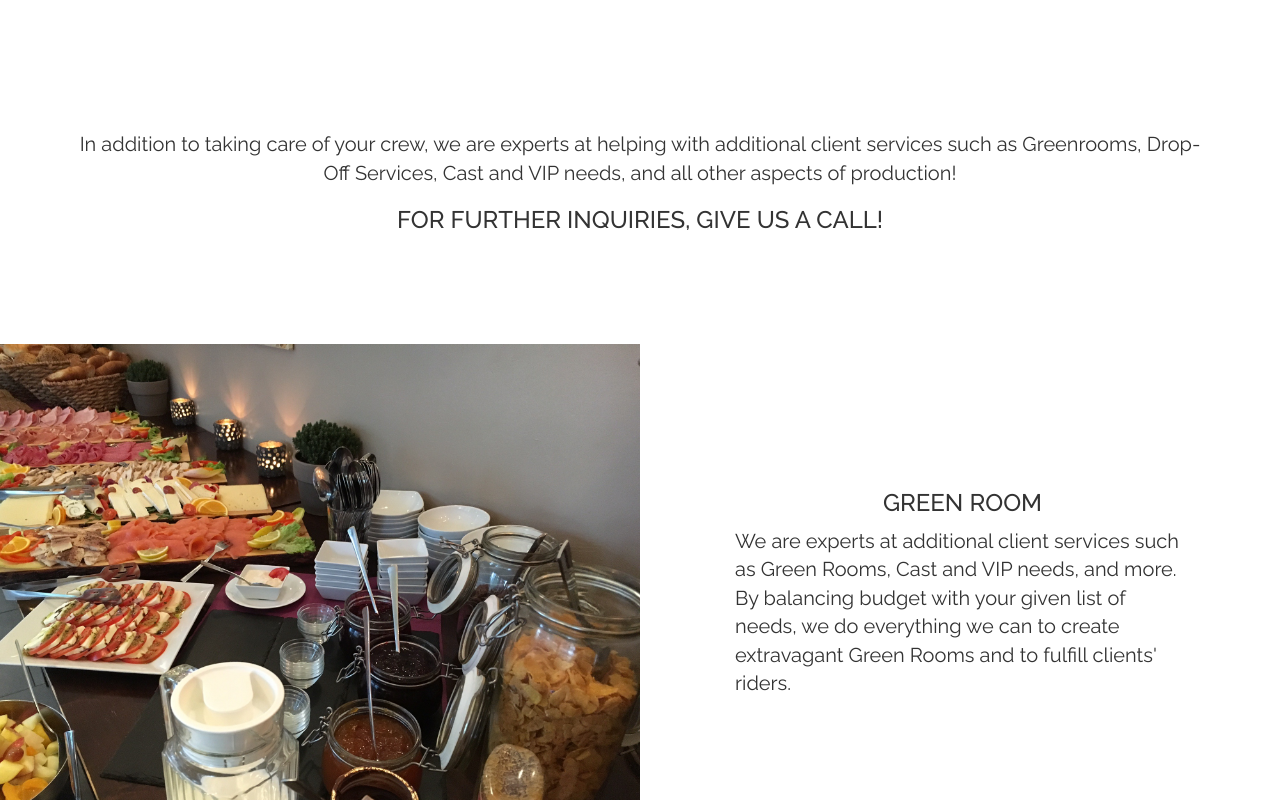
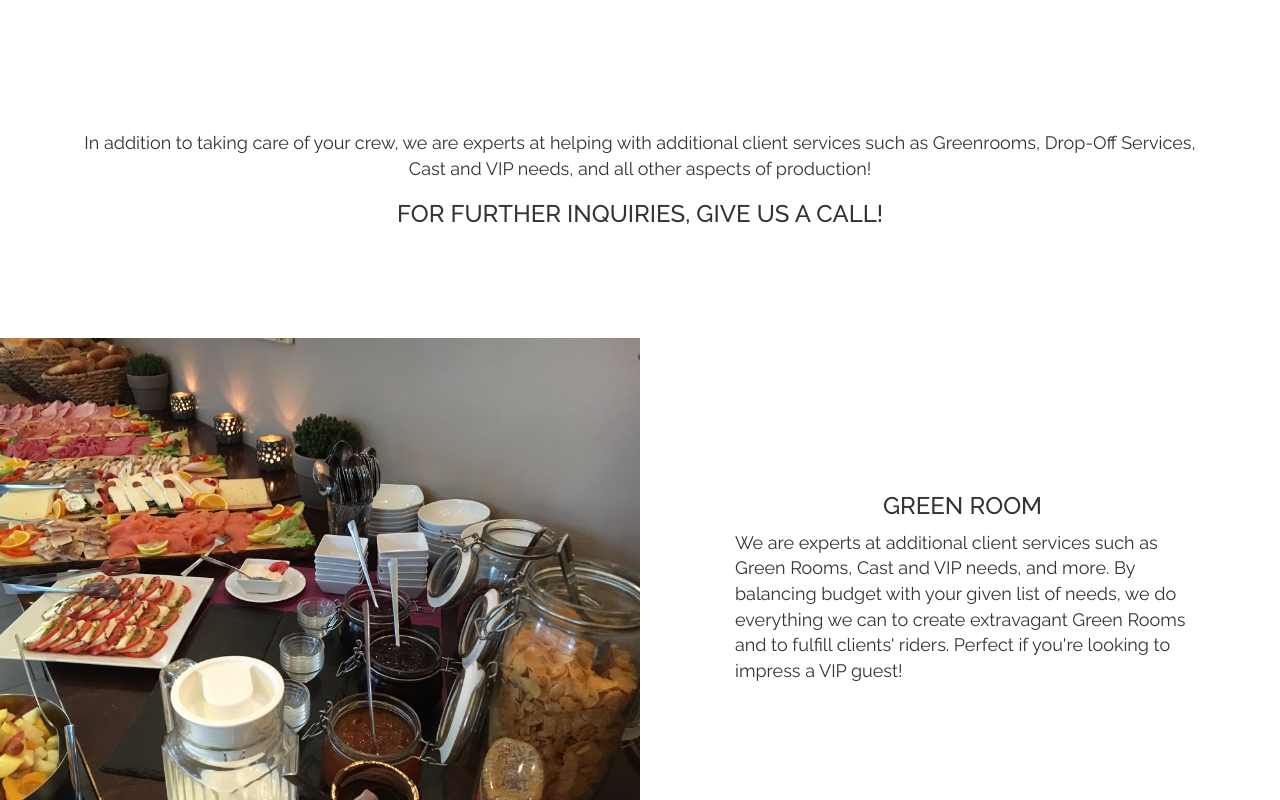
Before and after one commit to oscarpan/snd, a website: page services.html in a window 1280 px wide. Shown: the part 400-1200 px from the top of the page. Drawn offline with nearby package versions, Linux system fonts and the light colour scheme; some packages are replaced by stand-ins of ours; a script that the page names is missing.

Commit message:
font size

```diff
--- a/less/freelancer.less
+++ b/less/freelancer.less
@@ -8,7 +8,7 @@ body {
 }
 
 p {
-	font-size: 20px;
+	font-size: 18px;
 }
 
 p.small {
--- a/services.html
+++ b/services.html
@@ -126,8 +126,7 @@
             <div class="col-md-6">
                 <div class="service">
                     <h3 class="text-center">Green Room</h3>
-
-                    <p>We are experts at additional client services such as Green Rooms, Cast and VIP needs, and more. By balancing budget with your given list of needs, we do everything we can to create extravagant Green Rooms and to fulfill clients' riders. </p>
+                    <p>We are experts at additional client services such as Green Rooms, Cast and VIP needs, and more. By balancing budget with your given list of needs, we do everything we can to create extravagant Green Rooms and to fulfill clients' riders. Perfect if you're looking to impress a VIP guest!</p>
                 </div>
             </div>
         </div>
```
Also changed, not shown: css/freelancer.css, css/freelancer.min.css.
